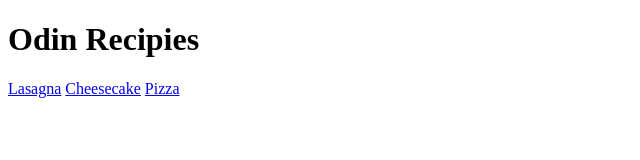
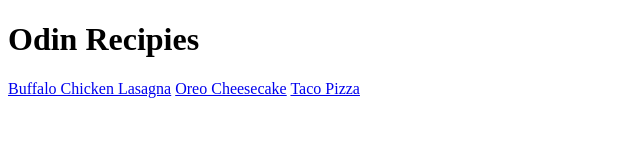
Before and after one commit to BellaWall/odin-recipes, a plain HTML site: page index.html in a window 1280 px wide. Shown: the whole page, without its empty margins (0-640 px from the left). Drawn offline with Linux system fonts and the light colour scheme.

Commit message:
Add files via upload

```diff
--- a/index.html
+++ b/index.html
@@ -8,9 +8,9 @@
 
         <h1>Odin Recipies</h1>
 
-        <a href="./recipes/lasagna.html">Lasagna</a>
-        <a href="./recipes/cheesecake.html">Cheesecake</a>
-        <a href="./recipes/pizza.html">Pizza</a>
+        <a href="./recipes/lasagna.html">Buffalo Chicken Lasagna</a>
+        <a href="./recipes/cheesecake.html">Oreo Cheesecake</a>
+        <a href="./recipes/pizza.html">Taco Pizza</a>
 
 
     </body>
```
